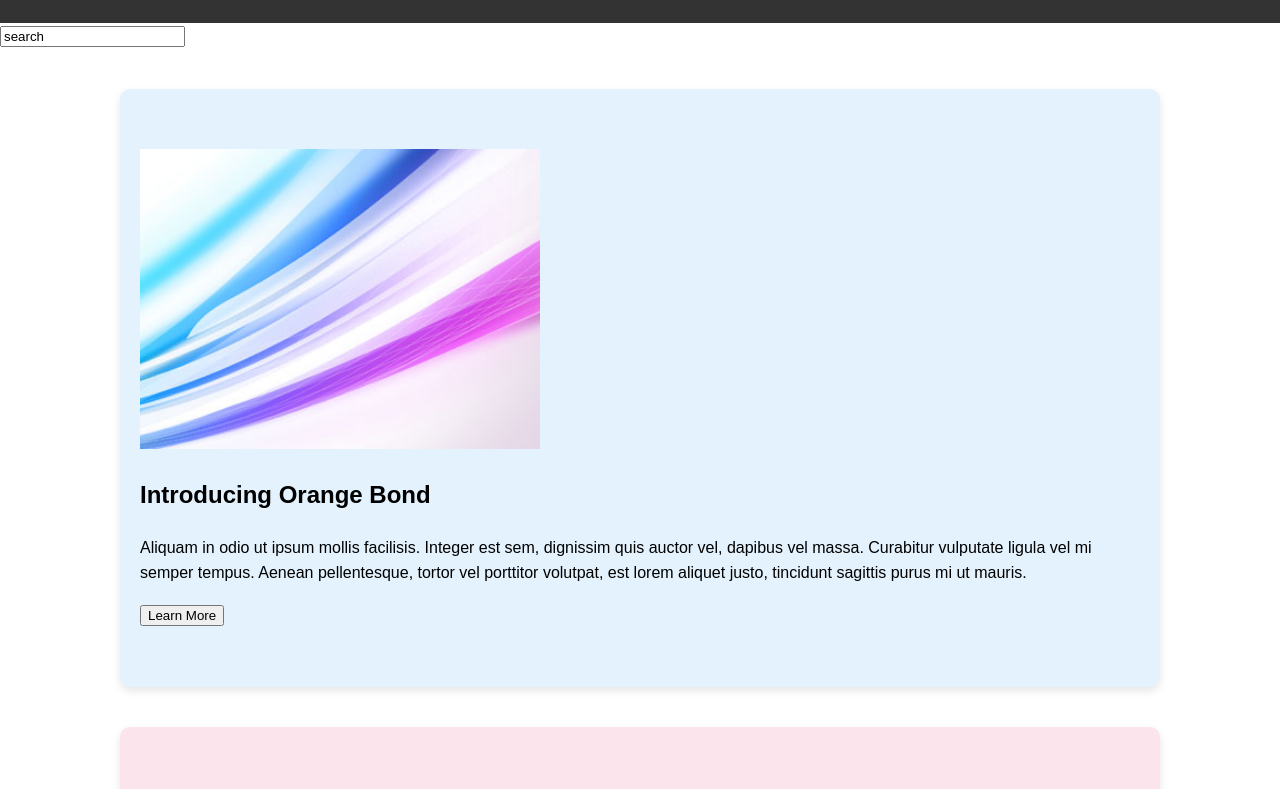
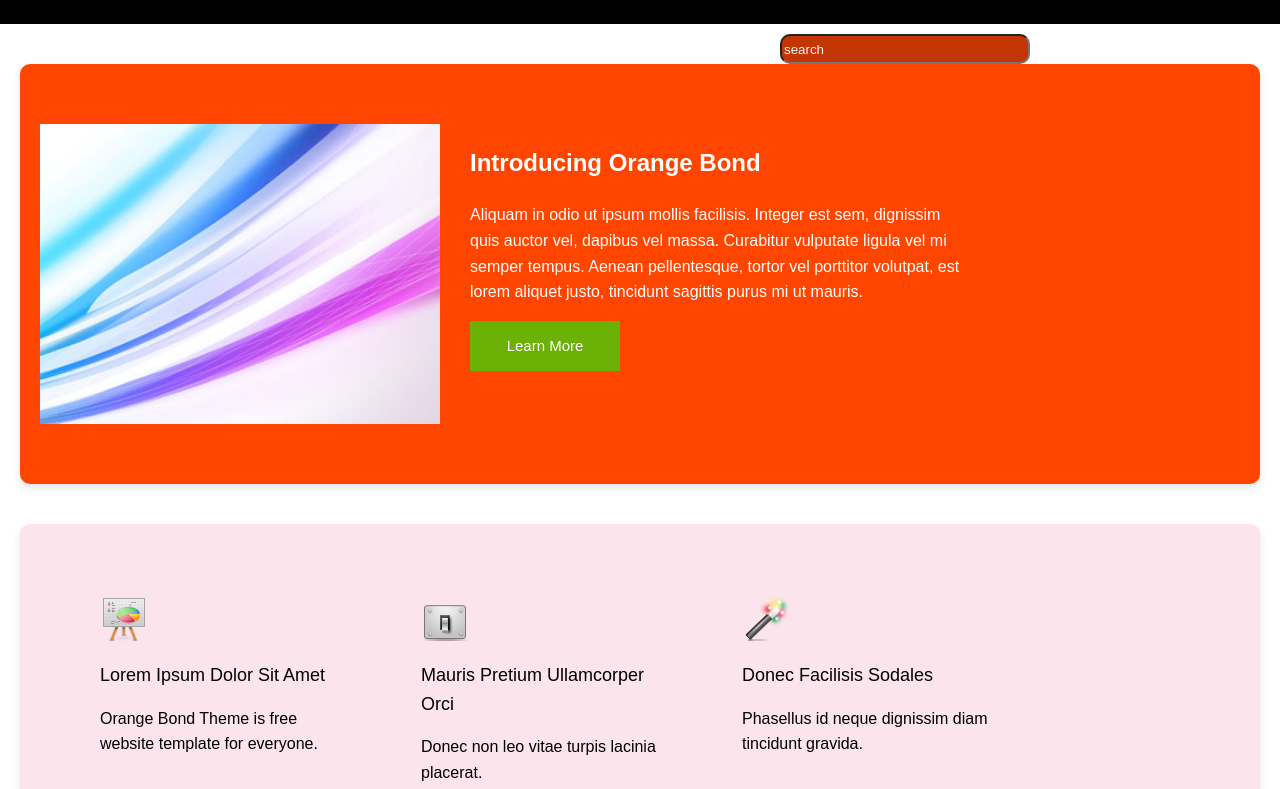
Before and after one commit to Sahithi-09-hash/Sahithi-09-hash.github.io, a plain HTML site: page index.html in a window 1280 px wide. Shown: the part 87-876 px from the top of the page. Drawn offline with Linux system fonts and the light colour scheme.

Commit message:
Update section content

```diff
--- a/style.css
+++ b/style.css
@@ -2,10 +2,11 @@ body {
   margin: 0;
   font-family: Arial, sans-serif;
   line-height: 1.6;
+  background-color: #fff;
 }
 
 .navbar {
-  background-color: #333;
+  background-color: black;
   color: white;
   padding: 1rem 0;
 }
@@ -30,9 +31,31 @@ body {
   text-decoration: none;
 }
 
+span.a {
+  font-family: 'Segoe UI', Tahoma, Geneva, Verdana, sans-serif;
+  color: white;
+  margin-left: 150px;
+}
+
+span.b {
+  font-family: 'Segoe UI', Tahoma, Geneva, Verdana, sans-serif;
+  color: rgb(108, 177, 5);
+}
+
+.view {
+  background-color: rgb(195, 54, 3);
+  color: whitesmoke;
+  border-radius: 10px;
+  width: 250px;
+  height: 30px;
+  float: right;
+  margin-top: 10px;
+  margin-right: 250px;
+}
+
 .viewpage {
   padding: 60px 20px;
-  max-width: 1000px;
+  max-width: 1200px;
   margin: auto;
   border-radius: 10px;
   margin-top: 40px;
@@ -40,7 +63,8 @@ body {
 }
 
 .home-section {
-  background-color: #e3f2fd;
+  background-color: orangered;
+  color: white;
 }
 
 .about-section {
@@ -51,6 +75,25 @@ body {
   background-color: #e8f5e9;
 }
 
+.intro-container {
+  display: flex;
+  align-items: flex-start;
+  gap: 30px;
+}
+
+.intro-text {
+  max-width: 500px;
+}
+
+.learn-more {
+  background-color: rgb(108, 177, 5);
+  color: white;
+  height: 50px;
+  width: 150px;
+  font-size: 15px;
+  border: none;
+}
+
 .footer {
   background-color: #f4f4f4;
   text-align: center;
@@ -58,6 +101,32 @@ body {
   margin-top: 40px;
 }
 
+.column, .columna {
+  float: left;
+  width: 250px;
+  height: auto;
+  margin: 1px;
+  padding: 10px;
+  margin-left: 50px;
+}
+
+.row::after {
+  content: "";
+  display: table;
+  clear: both;
+}
+
+.gray {
+  background-color: rgb(62, 56, 56);
+  color: gray;
+  padding: 20px;
+}
+
+.d {
+  font-size: 18px;
+  display: block;
+  margin-top: 10px;
+}
 @media (max-width: 768px) {
   .navbar .container {
     flex-direction: column;
```
